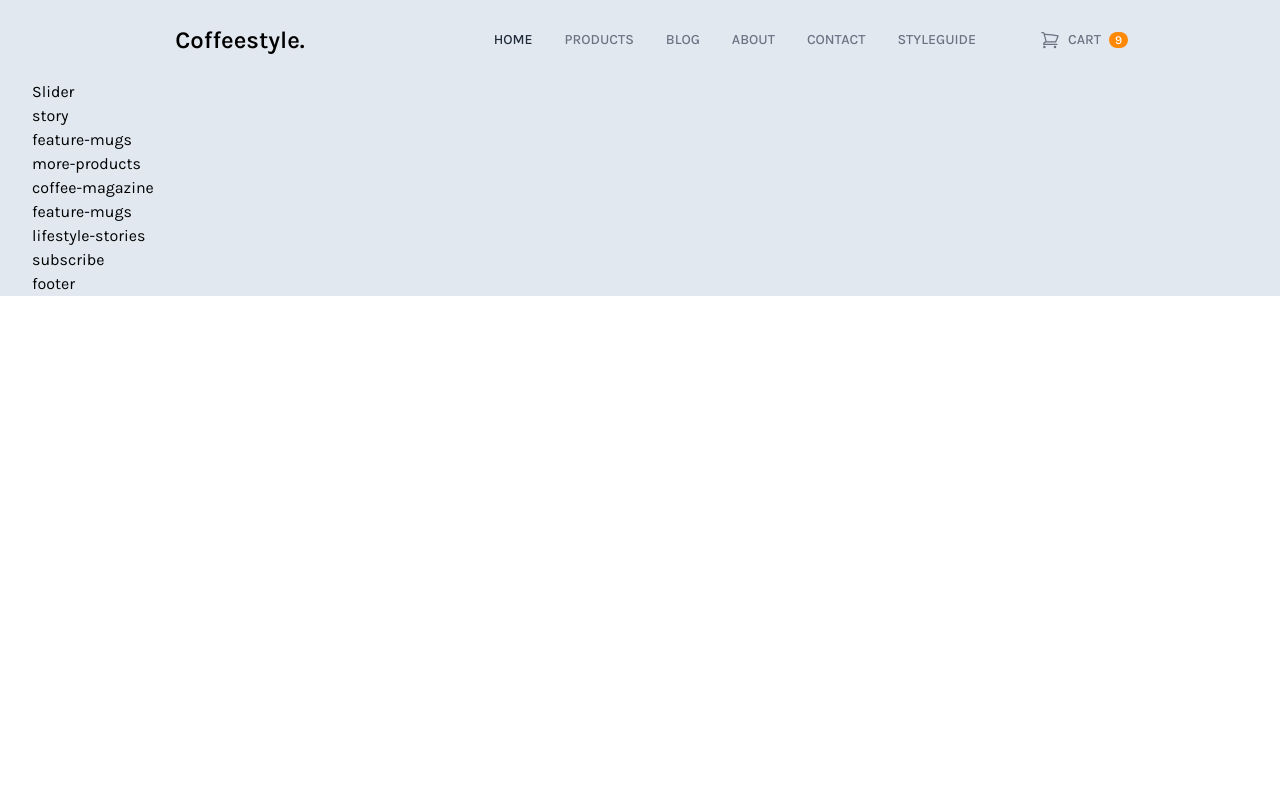
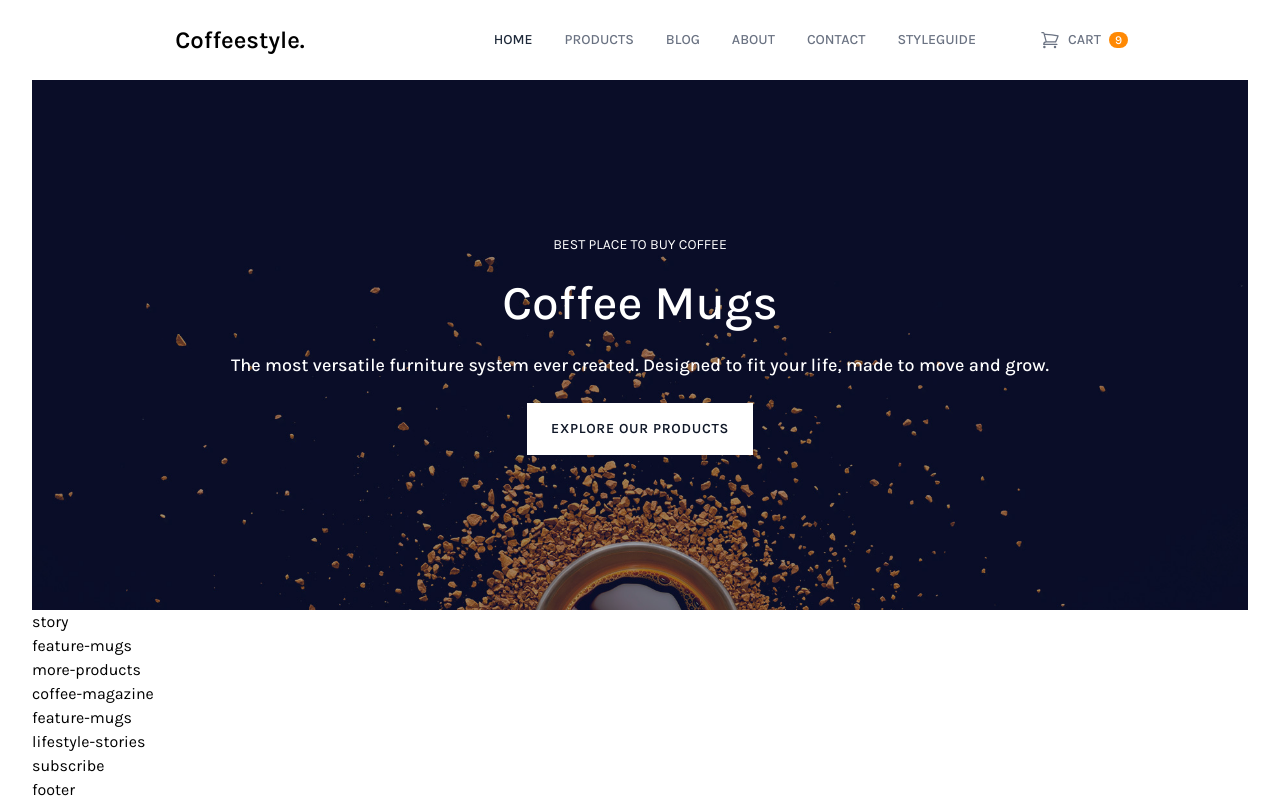
Before and after one commit to qtrong0205/coffee-style-tailwind, a website: page public/index.html in a window 1280 px wide. Drawn offline with Linux system fonts and the light colour scheme.

Commit message:
add hero section

```diff
--- a/public/index.html
+++ b/public/index.html
@@ -10,7 +10,7 @@
 
 <body>
     <div id="root">
-        <div class="content-wrapper max-w-screen-2xl text-base mx-auto px-8 bg-slate-200 font-sans">
+        <div class="content-wrapper max-w-screen-2xl text-base mx-auto px-8  font-sans">
             <header class="p-6 mx-auto">
                 <nav class="flex justify-between items-center relative">
                     <div class="logo basis-2/6 text-center text-2xl font-semibold cursor-pointer">Coffeestyle.</div>
@@ -59,8 +59,20 @@
                 </nav>
             </header>
             <main>
-                <div class="slider">
-                    Slider
+                <div class="slider h-[530px] bg-[url('./img/slider.jpg')] bg-cover bg-no-repeat bg-bottom">
+                    <div class="w-full h-full flex justify-center items-center bg-gray-900/40">
+                        <div class="mx-16 text-white text-center ">
+                            <div class="uppercase text-sm mb-6 ">Best place to buy coffee</div>
+                            <div class="font-medium text-5xl mb-6">Coffee Mugs</div>
+                            <div class="font-medium text-lg mb-6">The most versatile furniture system ever created.
+                                Designed to fit your life,
+                                made to move and grow.</div>
+                            <div
+                                class="uppercase bg-white text-gray-900 w-max mx-auto tracking-wider py-4 px-6 cursor-pointer hover:bg-white/95 text-sm font-semibold">
+                                <div>Explore our products</div>
+                            </div>
+                        </div>
+                    </div>
                 </div> <!-- end slider -->
                 <div class="story">
                     story
```
Also changed, not shown: public/img/slider.jpg (added), public/output.css.
